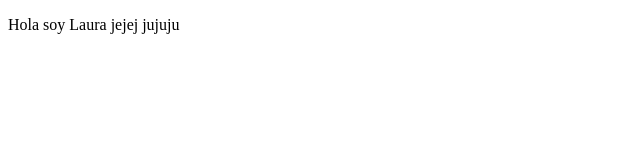
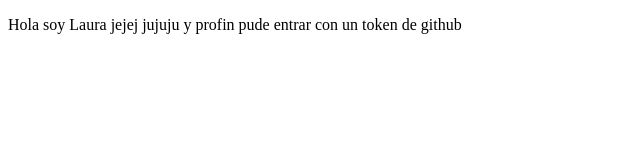
Before and after one commit to umilaura/proyectoDemoCursoPrework, a plain HTML site: page index.html in a window 1280 px wide. Shown: the whole page, without its empty margins (0-640 px from the left). Drawn offline with Linux system fonts and the light colour scheme.

Commit message:
cambios agregamos sobre token en VS

```diff
--- a/index.html
+++ b/index.html
@@ -7,7 +7,7 @@
     <title>Hola Mundo wii</title>
 </head>
 <body>
- <p> Hola soy Laura jejej jujuju
+ <p> Hola soy Laura jejej jujuju y profin pude entrar con un token de github
  </p>
 </body>
 </html>
```
